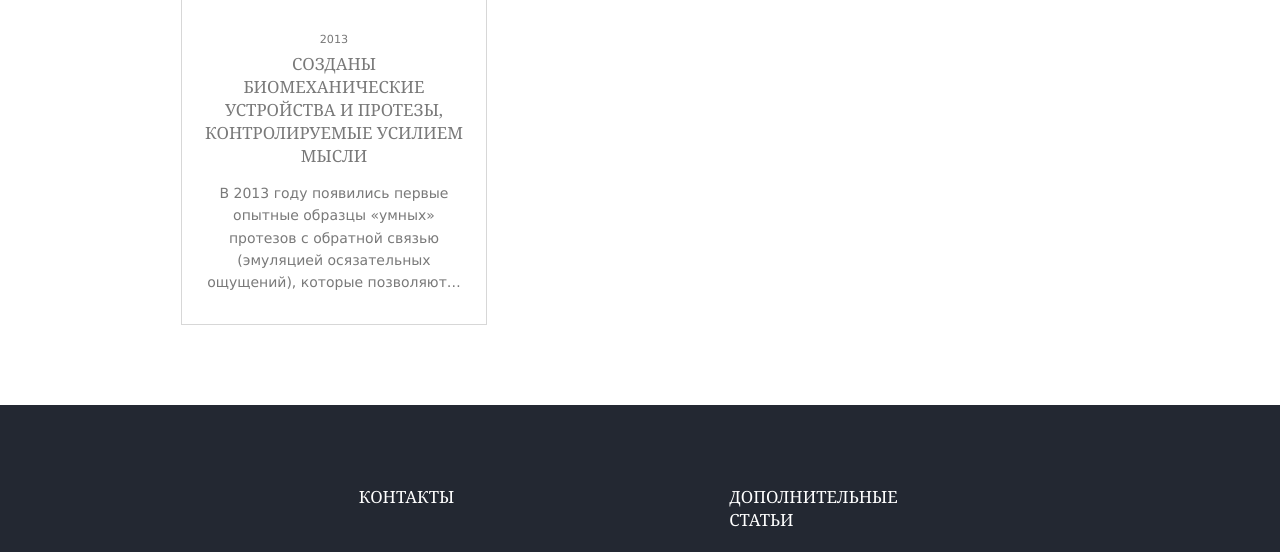
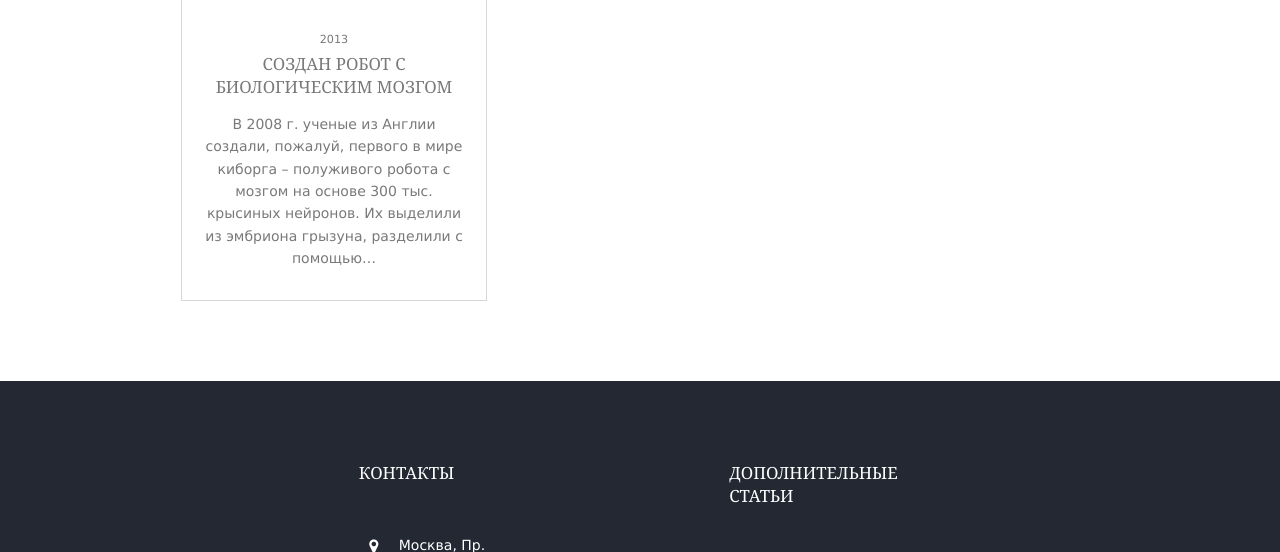
Before and after one commit to maxcore25/great-events-news-blog, a plain HTML site: page pages/gallery-2013.html in a window 1280 px wide. Shown: the part 548-1100 px from the top of the page. Drawn offline with Linux system fonts and the light colour scheme.

Commit message:
Small Refactor

```diff
--- a/pages/gallery-2013.html
+++ b/pages/gallery-2013.html
@@ -80,23 +80,21 @@ Licence URI: http://www.os-templates.com/template-terms
             <article>
               <figure>
                 <img
-                  src="https://n1s1.hsmedia.ru/24/ba/1b/24ba1b21fc9d04bf92a1b646caeb060e/728x532_1_5e318d890e8d6840f9ea008b626c6814@1000x731_0xac120003_10018219701615821332.jpg"
+                  src="https://glavmedia.net/images/photo/Inventory/Otkrytia_21_veka/Робот_гордон_крысиные_мозги.jpg"
                   alt=""
                 />
                 <figcaption>
-                  <a class="btn medium" href="biotech.html">Читать</a>
+                  <a class="btn medium" href="brain.html">Читать</a>
                 </figcaption>
               </figure>
               <div class="excerpt">
                 <time datetime="2013">2013</time>
-                <h6 class="heading">
-                  Созданы биомеханические устройства и протезы, контролируемые
-                  усилием мысли
-                </h6>
+                <h6 class="heading">Создан робот с биологическим мозгом</h6>
                 <p>
-                  В 2013 году появились первые опытные образцы «умных» протезов
-                  с обратной связью (эмуляцией осязательных ощущений), которые
-                  позволяют&hellip;
+                  В 2008 г. ученые из Англии создали, пожалуй, первого в мире
+                  киборга – полуживого робота с мозгом на основе 300 тыс.
+                  крысиных нейронов. Их выделили из эмбриона грызуна, разделили
+                  с помощью&hellip;
                 </p>
               </div>
             </article>
```
